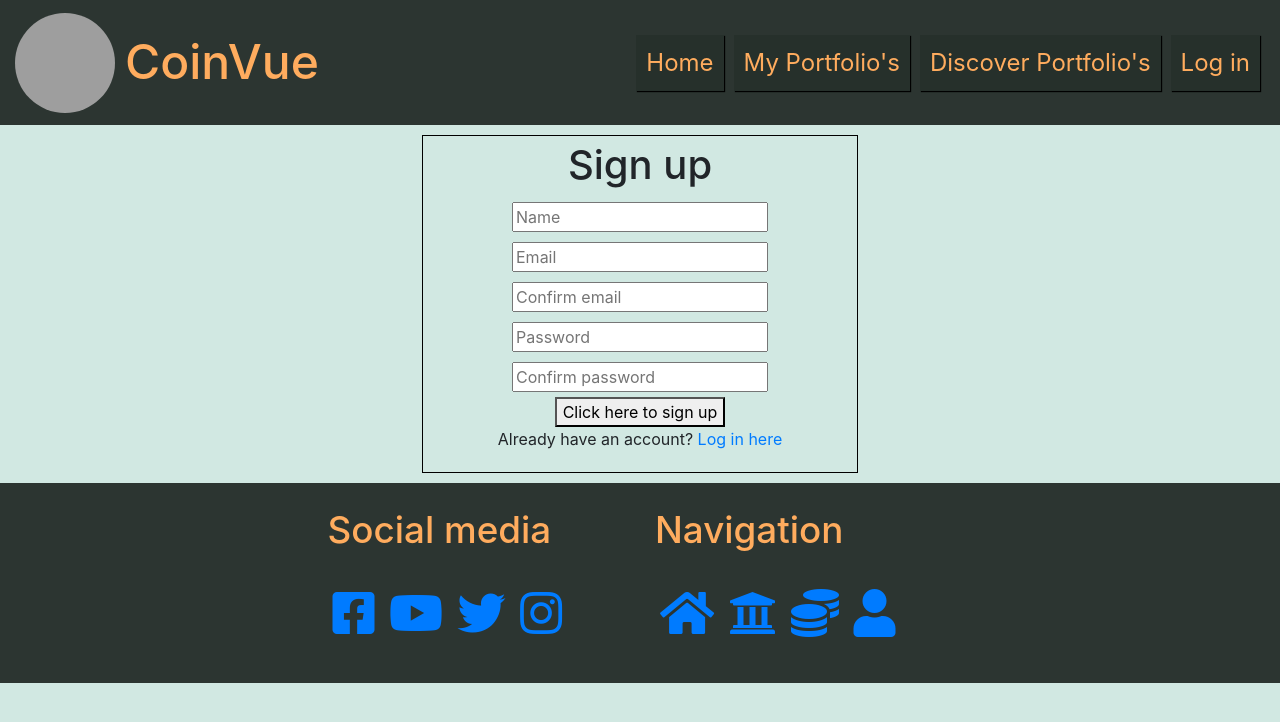
After one commit to luke2533/CoinVue, a Flask app: page /signup in a window 1280 px wide. The commit adds this page. Shown: the top 722 px of the page. Run offline with Flask 2, Linux system fonts and the light colour scheme; some libraries are stand-ins or nearby versions; grey boxes are pictures that could not be loaded.

Commit message:
Basic structure for asset and sign up page

```diff
--- a/app.py
+++ b/app.py
@@ -34,6 +34,10 @@ def discover():
 def login():
     return render_template("login.html")
 
+@app.route("/signup")
+def signup():
+    return render_template("signup.html")
+
 
 if __name__ == "__main__":
     app.run(host=os.environ.get("IP"),
--- a/templates/base.html
+++ b/templates/base.html
@@ -71,10 +71,10 @@
                 <div class="col-md-3">
                     <h2 class="footer-title">Navigation</h2>
                     <br>
-                    <a href="index.html"><i class="fas fa-home footer-icon"></i></a>
-                    <a href=""><i class="fas fa-university footer-icon"></i></a>
-                    <a href=""><i class="fas fa-coins footer-icon"></i></a>
-                    <a href=""><i class="fas fa-user footer-icon"></i></a>
+                    <a href="{{ url_for('coin_vue') }}"><i class="fas fa-home footer-icon"></i></a>
+                    <a href="{{ url_for('portfolio') }}"><i class="fas fa-university footer-icon"></i></a>
+                    <a href="{{ url_for('discover') }}"><i class="fas fa-coins footer-icon"></i></a>
+                    <a href="{{ url_for('login') }}"><i class="fas fa-user footer-icon"></i></a>
 
                 </div>
             </div>
--- a/templates/login.html
+++ b/templates/login.html
@@ -12,7 +12,7 @@
                 <input placeholder="Password" class="user">
                 <br>
                 <button type="submit">Click here to log in</button>
-                <p>Don't have an account? <a href="#">Sign up here</a></p>
+                <p>Don't have an account? <a href="{{ url_for('signup') }}">Sign up here</a></p>
             </form>
         </div>
     </div>
--- /dev/null
+++ b/templates/signup.html
@@ -0,0 +1,32 @@
+{% extends "base.html" %}
+{% block content %}
+
+
+<div class="containter-fluid">
+    <div class="row justify-content-center">
+        <div class="col-4 user-box">
+            <h1>Sign up</h1>
+            <form>
+                <input placeholder="Name" class="user">
+                <br>
+                <input placeholder="Email" class="user">
+                <br>
+                <input placeholder="Confirm email" class="user">
+                <br>
+                <input placeholder="Password" class="user">
+                <br>
+                <input placeholder="Confirm password" class="user">
+                <br>
+                <button type="submit">Click here to sign up</button>
+                <p>Already have an account? <a href="{{ url_for('login') }}">Log in here</a></p>
+            </form>
+        </div>
+    </div>
+</div>
+
+
+{% block account %}
+{% endblock %}
+
+
+{% endblock %}
```
Also changed, not shown: templates/asset.html (added, +13 -0 lines), README.md.
